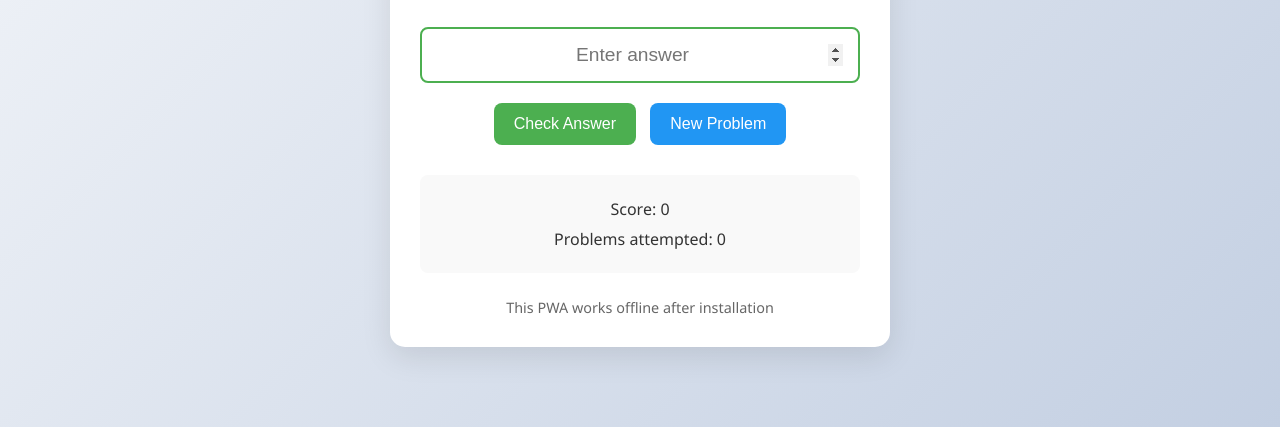
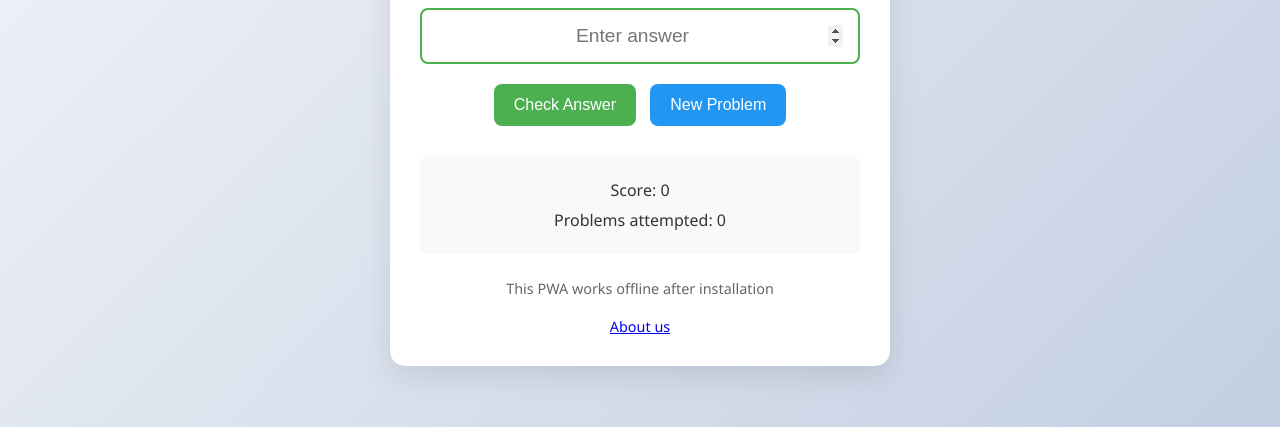
Before and after one commit to mustafa2smi-ui/multiplication-pwa, a plain HTML site: page index.html in a window 1280 px wide. Shown: the part 373-800 px from the top of the page. Drawn offline with Linux system fonts and the light colour scheme.

Commit message:
Update index.html

```diff
--- a/index.html
+++ b/index.html
@@ -43,6 +43,8 @@
 
         <footer>
             <p>This PWA works offline after installation</p>
+            <br>
+            <a href="about.html">About us</a>
         </footer>
     </div>
 
```
